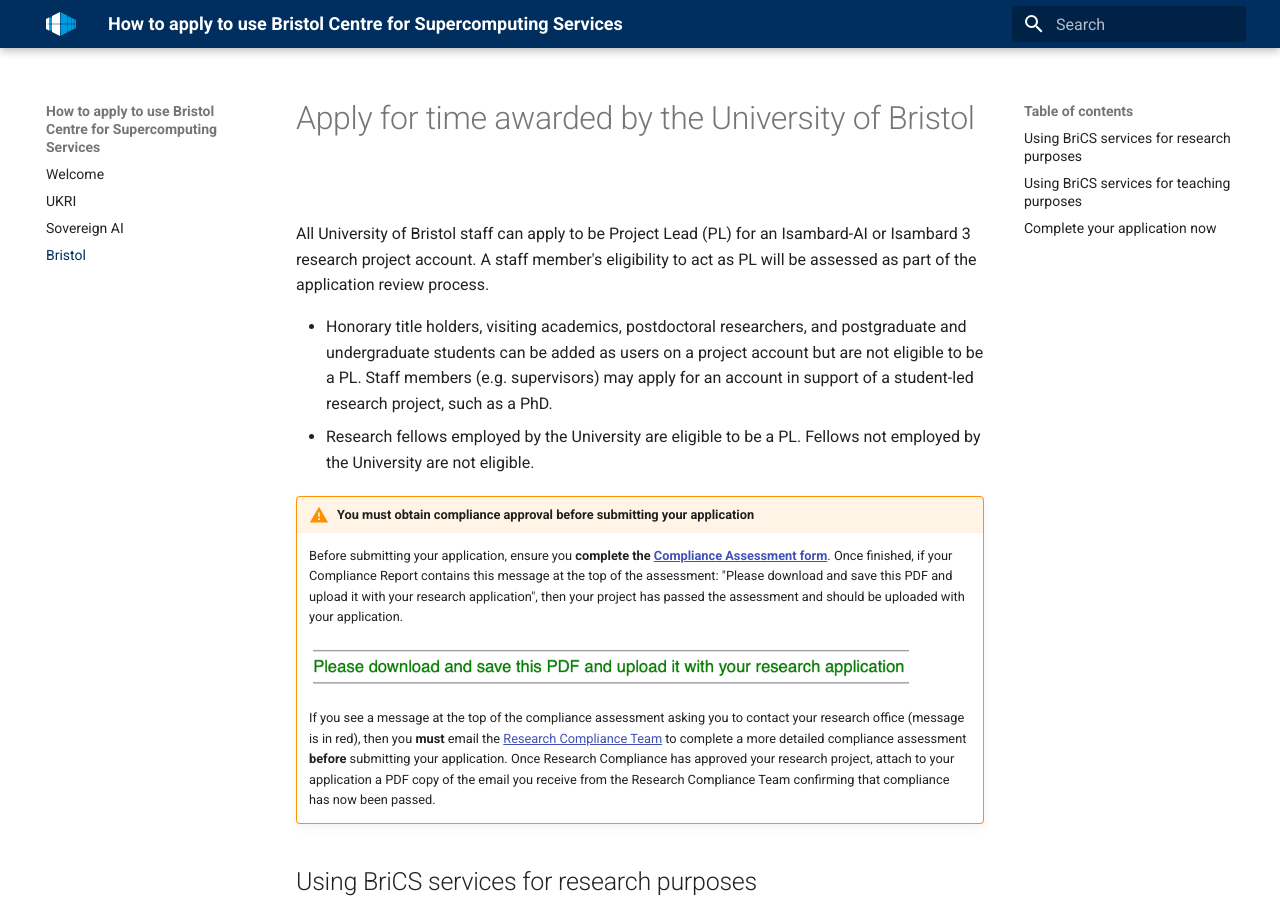
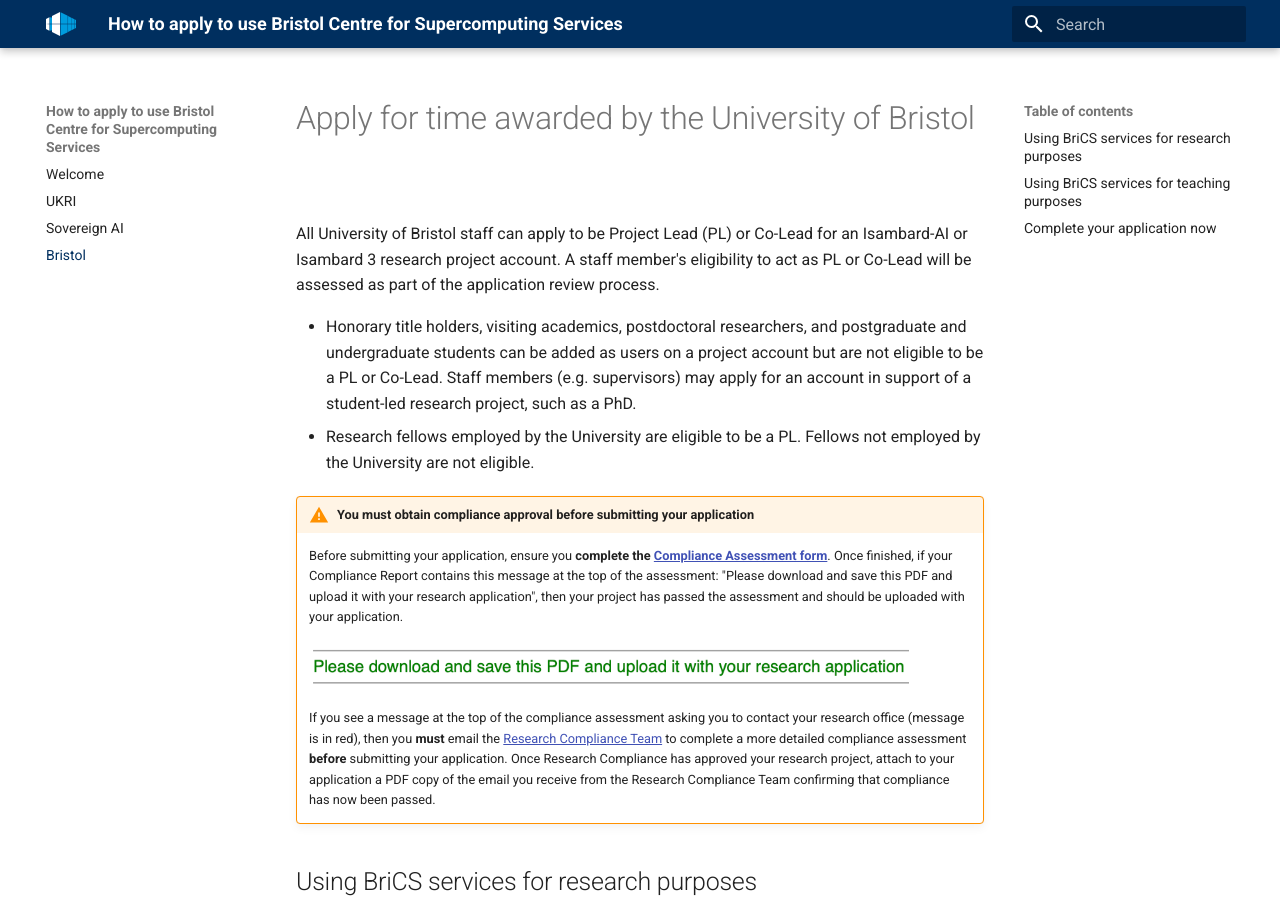
Before and after one commit to isambard-sc/apply.isambard.ac.uk, an MkDocs documentation site: the page built from docs/bristol/index.md, in a window 1280 px wide and 900 px high. Built offline with MkDocs 1.6.1 and Material for MkDocs 9.7.7, drawn with Linux system fonts in a browser that asks for light colours.

Commit message:
Update index.md

```diff
--- a/docs/bristol/index.md
+++ b/docs/bristol/index.md
@@ -4,9 +4,9 @@
 SPDX-FileCopyrightText: © 2025 University of Bristol
 SPDX-License-Identifier: CC-BY-SA-4.0
 -->
-All University of Bristol staff can apply to be Project Lead (PL) for an Isambard-AI or Isambard 3 research project account. A staff member's eligibility to act as PL will be assessed as part of the application review process.
+All University of Bristol staff can apply to be Project Lead (PL) or Co-Lead for an Isambard-AI or Isambard 3 research project account. A staff member's eligibility to act as PL or Co-Lead will be assessed as part of the application review process.
 
-- Honorary title holders, visiting academics, postdoctoral researchers, and postgraduate and undergraduate students can be added as users on a project account but are not eligible to be a PL. Staff members (e.g. supervisors) may apply for an account in support of a student-led research project, such as a PhD.
+- Honorary title holders, visiting academics, postdoctoral researchers, and postgraduate and undergraduate students can be added as users on a project account but are not eligible to be a PL or Co-Lead. Staff members (e.g. supervisors) may apply for an account in support of a student-led research project, such as a PhD.
 - Research fellows employed by the University are eligible to be a PL. Fellows not employed by the University are not eligible.
 
 !!! warning "You must obtain compliance approval before submitting your application"
```
